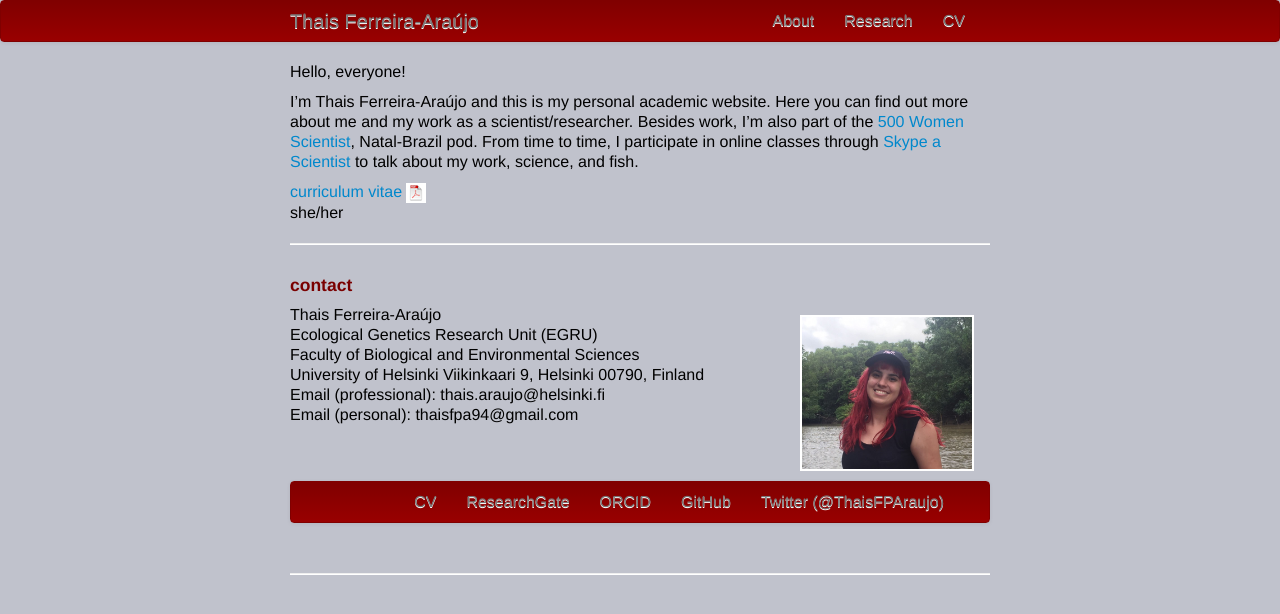
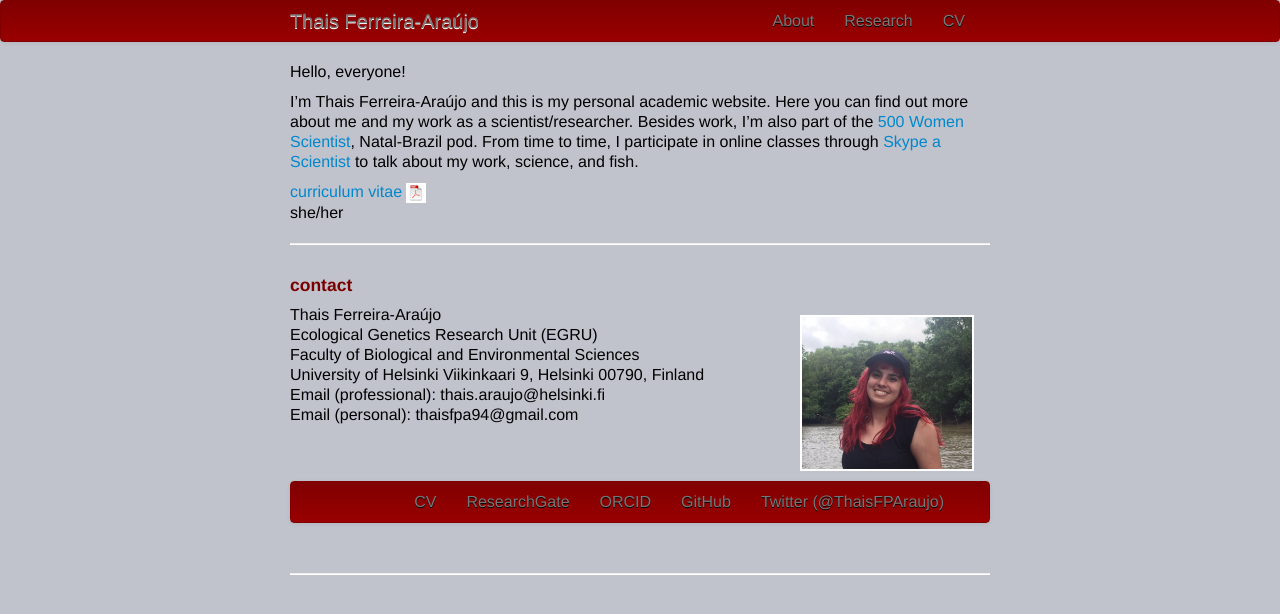
Before and after one commit to tferreira-araujo/tferreira-araujo.github.io, a Jekyll site: the page built from index.md, in a window 1280 px wide. Shown: the top 614 px of the page. Built offline with Jekyll 4.4.1, drawn with Linux system fonts in a browser that asks for light colours.

Commit message:
update my website

```diff
--- a/assets/themes/twitter/css/my_custom_css.css
+++ b/assets/themes/twitter/css/my_custom_css.css
@@ -120,7 +120,7 @@ h1, h2, h3, h4 {
 
 .nav-list>li>a,.nav-list .nav-header{margin-left:-15px;margin-right:-15px;text-shadow:0 1px 0 rgba(0, 0, 0, 0.5);}
 .nav-list>.active>a,.nav-list>.active>a:hover{color:#ffffff;text-shadow:0 -1px 0 rgba(0, 0, 0, 0.2);background-color:#0088cc;}
-.navbar .nav>li>a{float:none;padding:10px 15px 10px;color:#777777;text-decoration:none;text-shadow:0 1px 0 #ffffff;}
+.navbar .nav>li>a{float:none;padding:10px 15px 10px;color:#777777;text-decoration:none;text-shadow:0 1px 0 #000000;}
 
 body {
 	color:#000000;
```
